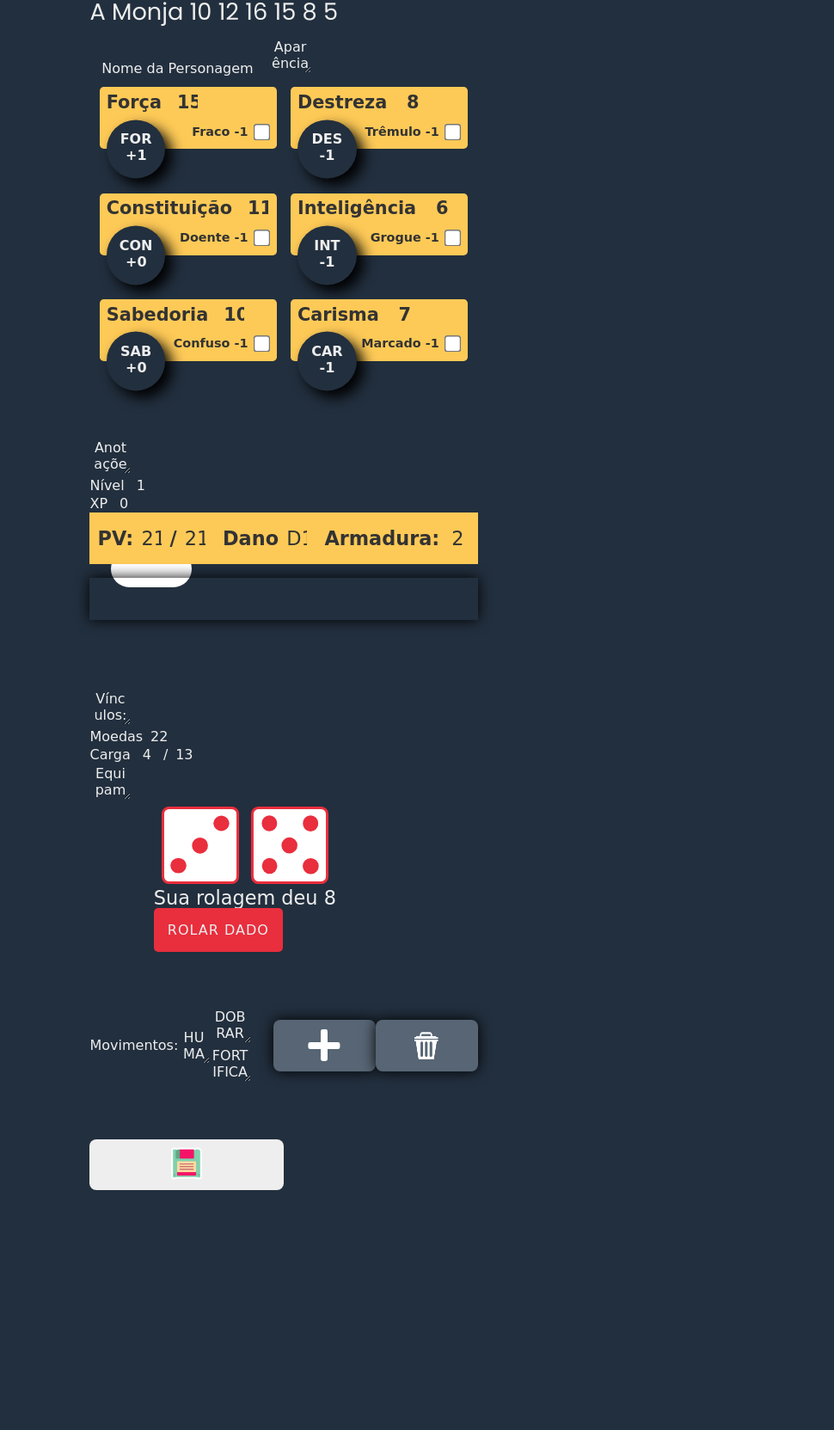
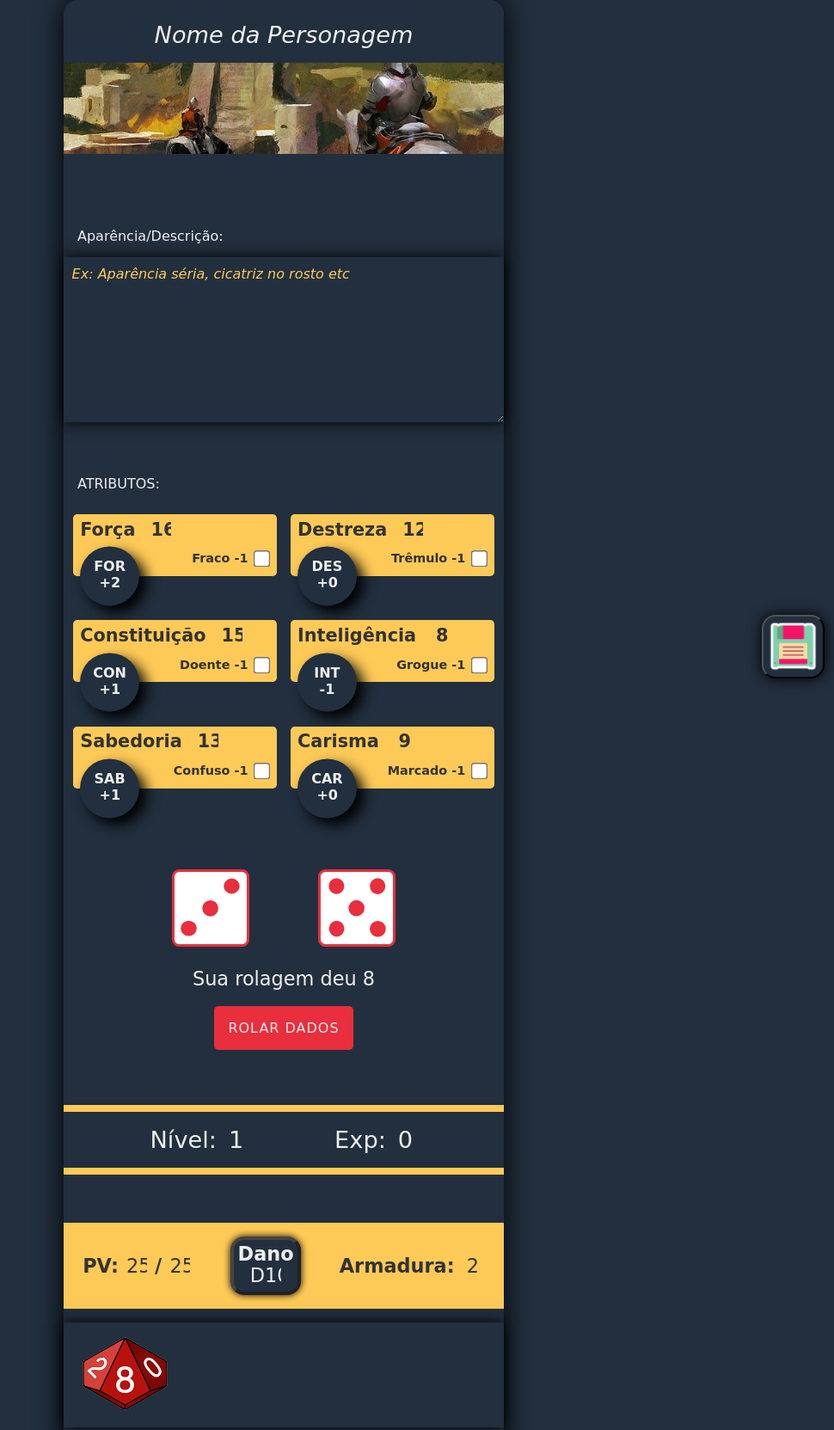
Before and after one commit to alexmoDev/rpg-de-mesa, a website: page html/monk.html in a window 1280 px wide. Shown: the top 1663 px of the page at 86% size, without its empty margins (310-1280 px from the left). Before the commit the page ends 1384 px from the top, so only its background shows below. Drawn offline with Linux system fonts and the light colour scheme; a web font is replaced by a local one.

Commit message:
Fill char info

```diff
--- a/html/monk.html
+++ b/html/monk.html
@@ -4,215 +4,232 @@
     <meta charset="UTF-8">
     <meta http-equiv="X-UA-Compatible" content="IE=edge">
     <meta name="viewport" content="width=device-width, initial-scale=1.0">
-    <title>A Monja</title>
+    <title>A Cavalaria</title>
+
+    <link rel="apple-touch-icon" sizes="180x180" href="../assets/favicon_io/apple-touch-icon.png">
+    <link rel="icon" type="image/png" sizes="32x32" href="../assets/favicon_io/favicon-32x32.png">
+    <link rel="icon" type="image/png" sizes="16x16" href="../assets/favicon_io/favicon-16x16.png">
+    <link rel="manifest" href="../assets/favicon_io/site.webmanifest">
 
     <link rel="stylesheet" href="../styles/import.css">
 </head>
 <body>
-    <form>
-        <h1 class="pg-title -larger">A Monja 10 12 16 15 8 5</h1>
-        <input id="name-inp" class="input-text" type="text" value="Nome da Personagem">
-        <textarea id="look-txt" class="input-text -border -dark -small">Aparência/Descrição:</textarea>
+    <div style="border-radius: var(--border-radius);">
+    <section class="main-header main-structure -gap -top">
+        <input class="input-text -title -italic" type="text" value="Nome da Personagem">
+        <img class="header" style="max-width: 100%; margin-bottom: 3.5rem;" src="../assets/img/heading-landscape.jpg" alt="Medieval Landscape">
+        <div class="char-depic">
+            <label class="main-label">Aparência/Descrição:</label>
+            <textarea class="input-text -textarea" placeholder="Ex: Aparência séria, cicatriz no rosto etc"></textarea>
+        </div>
+    </section>
 
+    <h1 class="main-label">ATRIBUTOS:</h1>
     <section class="atb-sec">
         <article class="atb-item">
             <div class="value">
                 <label>Força</label>
-                    <input id="forca-inp" class="input-text -thin" type="text" value="15">
+                <input oninput="calcMod(this.value, 0)" class="input-text -thin" type="text" value="16">
+            </div>
+
+            <div class="deb">
+                <label>Fraco -1</label>
+                <input onchange="redMod(this.checked, 0)" class="checkbox" type="checkbox">
             </div>
 
             <div class="ball">
-                    <label for="">FOR</label>
-                    <input id="for-inp" class="input-text -thin" value="+1" type="text">
-                </div>
-
-                <div class="deb">
-                <label for="">Fraco -1</label>
-                    <input id="fraco-inp" type="checkbox">
+                <label>FOR</label>
+                <input class="input-text -thin" value="+2" type="text">
             </div>
         </article>
 
         <article class="atb-item">
             <div class="value">
                 <label>Destreza</label>
-                    <input id="destreza-inp" class="input-text -thin" type="text" value="8">
+                <input oninput="calcMod(this.value, 1)" class="input-text -thin" type="text" value="12">
             </div>
 
             <div class="ball">
                 <label for="">DES</label>
-                    <input id="des-inp" class="input-text -thin" value="-1" type="text">
+                <input class="input-text -thin" value="+0" type="text">
             </div>
 
             <div class="deb">
-                <label for="">Trêmulo -1</label>
-                    <input id="tremulo-inp" type="checkbox">
+                <label>Trêmulo -1</label>
+                <input onchange="redMod(this.checked, 1)" class="checkbox" type="checkbox">
             </div>
         </article>
 
         <article class="atb-item">
             <div class="value">
                 <label>Constituição</label>
-                    <input id="const-inp" class="input-text -thin" type="text" value="11">
+                <input oninput="calcMod(this.value, 2)" class="input-text -thin" type="text" value="15">
             </div>
 
             <div class="ball">
-                    <label for="">CON</label>
-                    <input id="con-inp" class="input-text -thin" value="+0" type="text">
+                <label>CON</label>
+                <input class="input-text -thin" value="+1" type="text">
             </div>
 
             <div class="deb">
-                <label for="">Doente -1</label>
-                    <input id="doente-inp" type="checkbox">
+            <label>Doente -1</label>
+                <input onchange="redMod(this.checked, 2)" class="checkbox" type="checkbox">
             </div>
         </article>
 
         <article class="atb-item">
             <div class="value">
                 <label>Inteligência</label>
-                    <input id="inteli-inp" class="input-text -thin" type="text" value="6">
+                <input oninput="calcMod(this.value, 3)" class="input-text -thin" type="text" value="8">
             </div>
 
             <div class="ball">
-                    <label for="">INT</label>
-                    <input id="int-inp" class="input-text -thin" value="-1" type="text" >
+                <label>INT</label>
+                <input class="input-text -thin" value="-1" type="text" >
             </div>
 
             <div class="deb">
-                <label for="">Grogue -1</label>
-                    <input id="grogue-inp" type="checkbox">
+            <label>Grogue -1</label>
+                <input onchange="redMod(this.checked, 3)" class="checkbox" type="checkbox">
             </div>
         </article>
 
         <article class="atb-item">
             <div class="value">
                 <label>Sabedoria</label>
-                    <input id="sabedoria-inp" class="input-text -thin" type="text" value="10">
+                <input oninput="calcMod(this.value, 4)" class="input-text -thin" type="text" value="13">
             </div>
 
             <div class="ball">
-                    <label for="">SAB</label>
-                    <input id="sab-inp" class="input-text -thin" value="+0" type="text">
+                <label>SAB</label>
+                <input class="input-text -thin" value="+1" type="text">
             </div>
 
             <div class="deb">
-                <label for="">Confuso -1</label>
-                    <input id="confuso-inp" type="checkbox">
+            <label>Confuso -1</label>
+                <input onchange="redMod(this.checked, 4)" class="checkbox" type="checkbox">
             </div>
         </article>
 
         <article class="atb-item">
             <div class="value">
                 <label>Carisma</label>
-                    <input id="carisma-inp" class="input-text -thin" type="text" value="7">
+                <input oninput="calcMod(this.value, 5)" class="input-text -thin" type="text" value="9">
             </div>
 
             <div class="ball">
-                    <label for="">CAR</label>
-                    <input id="car-inp" class="input-text -thin" value="-1" type="text">
+                <label>CAR</label>
+                <input class="input-text -thin" value="+0" type="text">
             </div>
 
             <div class="deb">
-                <label for="">Marcado -1</label>
-                    <input id="marcado-inp" type="checkbox">
+            <label>Marcado -1</label>
+                <input onchange="redMod(this.checked, 5)" class="checkbox" type="checkbox">
             </div>
         </article>
     </section>
 
-        <textarea id="notes-txt" class="input-text -border -dark -small">Anotações:</textarea>
-
-        <section class="layout-standart">
-            <div class="level info-layout">
-                <label for="">Nível</label>
-                <input id="level-inp" type="text" value="1" class="input-text -thin">
-            </div>
-            <div class="second-layout">
-                <label for="">XP</label>
-                <input id="xp-inp" type="text" value="0" class="input-text -thin">
-            </div>
-        </section>
-
-        <section class="status-core">
-            <div>
-                <label for="">PV:</label>
-                <input id="pvAtual-inp" class="input-text -thin" type="text" value="21">
-                <span>/</span>
-                <input id="pvMax-inp" class="input-text -thin" type="text" value="21">
-            </div>
-
-            <div class="dano">
-                <label for="">Dano</label>
-                <input id="dano-inp" class="input-text -thin" type="text" value="D10">
-            </div>
-
-            <div>
-                <label for="">Armadura:</label>
-                <input id="armor-inp" class="input-text -thin" type="text" value="2">
-            </div>
-        </section>
-
-        <section class="die-damage">
-            <button><img id="falcon" alt=""></button>
-        </section>
-
-        <textarea id="vinculos-txt" class="input-text -border -dark -small">Vínculos:</textarea>
-
-        <section class="all-equip">
-            <div class="layout-standart">
-                <div class="info-layout">
-                    <label for="">Moedas</label>
-                    <input id="coin-inp" type="text" value="22" class="input-text -thin">
-                </div>
-                <div class="second-layout">
-                    <label for="">Carga</label>
-                    <input id="cargaAtual-inp" class="input-text -thin" type="text" value="4">
-                    <span>/</span>
-                    <input id="cargaMax-inp" class="input-text -thin" type="text" value="13">
-                </div>
-            </div>
-
-            <textarea id="equip-txt" class="input-text -border -dark -small">Equipamentos:
-armadura de placa (armadura: 2, peso: 3);
-espada (peso: 2, alcance: CaC, +2 penetrante, grotesca, poderosa);</textarea>
-        </section>
-
     <section class="main-die">
-            <div class="container">
         <div class="wrapper">
             <img  id="die-1">
             <img  id="die-2">
         </div>
         <p id="total"></p>
-                <button id="roll">ROLAR DADO</button>
+        <button id="roll">ROLAR DADOS</button>
+    </section>
+
+    <section class="info-display">
+        <article class="info">
+            <label>Nível:</label>
+            <input type="text" value="1" class="input-text -thin">
+        </article>
+        <article class="info">
+            <label>Exp:</label>
+            <input type="text" value="0" class="input-text -thin">
+        </article>
+    </section>
+
+    <section class="status-core">
+        <div class="pv">
+            <label>PV:</label>
+            <input class="input-text -thin" type="text" value="25">
+            <span>/</span>
+            <input class="input-text -thin" type="text" value="25">
+        </div>
+
+        <div class="dmg">
+            <label>Dano</label>
+            <input class="input-text -thin" type="text" value="D10">
+        </div>
+
+        <div class="armor">
+            <label>Armadura:</label>
+            <input class="input-text -thin" type="text" value="2">
         </div>
     </section>
 
-        <section class="char-moves">
-            <h2>Movimentos:</h2>
-            <textarea id="moves-txt" class="input-text -border -dark -small">HUMANO
-
-Uma vez por batalha, você pode rolar novamente um rolamento de dano (seu ou de outra pessoa).</textarea>
-            <div id="moves">
-                <textarea id="moves-txt" class="input-text -border -dark -small">DOBRAR BARRAS, SUSPENDER PORTAIS
-
-Quando usar força bruta para destruir um objeto inanimado, role+FOR. Com 10+, escolha 3. Com , 7-9 escolha 2:
-
-•Não demora muito
-•Nada de valor é danificado
-•Não provoca uma barulheira absurda
-•Você pode consertar o objeto sem muito esforço.</textarea>
-<textarea id="moves-txt" class="input-text -border -dark -small">FORTIFICADO
-
-Ignore o rótulo desengonçada em qualquer armadura que você vestir.</textarea>
-            </div>
-            <button id="new"></button>
-            <button id="delete"><img src="../assets/img/trash.png" alt=""></button>
+    <section class="die-damage">
+        <button><img id="dmgDie" src="../assets/img/8.png"></button>
     </section>
 
-        <button id="save" style="width: 50%; margin-top: 2rem; border-radius: 0.5rem; border: none;
-        background-color: #eee; padding: 0.5rem 0rem;"><img src="../assets/img/disquete.png" style="max-height: 2.5rem;"></button>
-    </form>
+    <div class="char-depic">
+        <label class="main-label">Anotações:</label>
+        <textarea class="input-text -textarea -big" placeholder="Ex: Encontramos uma estátua em uma sala vazia, o ferreiro nos deve um favor etc"></textarea>
+    </div>
+
+    <div class="char-depic">
+        <label class="main-label">Vínculos:</label>
+        <textarea class="input-text -textarea" placeholder="Ex: A cavaleira impediu que eu fosse atacado, agora a devo minha vida; o arqueiro aparenta ser uma pessoa ingênua, me encargo de alertar a ele sobre os perigos que nos espreitam etc"></textarea>
+    </div>
+
+    <section class="info-display -margin">
+        <article class="info">
+            <label>Moedas:</label>
+            <input type="text" value="22" class="input-text -small">
+        </article>
+        <article class="info">
+            <label>Carga:</label>
+            <input type="text" value="3" class="input-text -thin">
+            <span>/</span>
+            <input type="text" value="14" class="input-text -thin">
+        </article>
+    </section>
+
+    <div class="char-depic">
+        <label class="main-label">Equipamentos:</label>
+<textarea class="input-text -textarea -big" placeholder="Ex: tochas, cordas, flechas etc">Armadura de placa (armadura 2, peso 3);
+Espada (peso 2, distância: CaC, +2 penetrante, grotesca, poderosa);
+</textarea>
+    </div>
+
+    <h3 style="margin-top: 4rem;" class="main-label">MOVIMENTOS:</h3>
+<textarea class="input-text -textarea" placeholder="(^-^)">HUMANO
+Uma vez por batalha, você pode rolar novamente um rolamento de dano (seu ou de outra pessoa).
+</textarea>
+
+<textarea class="input-text -textarea -void" placeholder="(^-^)">DOBRAR BARRAS, SUSPENDER PORTAIS
+Quando usar força bruta para destruir um objeto inanimado, role+FOR. Com 10+, escolha 3. Com 7-9, escolha 2.
+•	 Não demora muito
+•	 Nada de valor é danificado
+•	 Não provoca uma barulheira absurda
+•	 Você pode consertar o objeto sem muito esforço.
+</textarea>
+
+<textarea class="input-text -textarea -void" placeholder="(^-^)">FORTIFICADO
+Ignore o rótulo 'desengonçada' em qualquer armadura que você vestir.
+</textarea>
+
+    <section class="new-moves main-structure -space" style="width: 100%;"></section>
+    <div class='char-moves'>
+        <button id="new"></button>
+        <button id="delete"><img src="../assets/img/trash.png" alt="Lata de lixo"></button>
+    </div>
+
+    <button class="save-btn"><img src="../assets/img/disquete.png" alt="Disquete"></button>
+    </div>
 
     <script src="../scripts/local-storage.js"></script>
+    <script src="../scripts/atb-item.js"></script>
     <script src="../scripts/main-die.js"></script>
     <script src="../scripts/die-damage.js"></script>
     <script src="../scripts/add-remove.js"></script>
--- a/styles/components/input-text.css
+++ b/styles/components/input-text.css
@@ -26,6 +26,7 @@
     box-sizing: border-box;
     color: var(--second-color);
     height: 12rem;
+    line-height: 1.3rem;
 }
 
 .input-text.-textarea::placeholder {
@@ -44,3 +45,7 @@
 .input-text.-big {
     height: 15rem;
 }
+
+.input-text.-void {
+    margin-top: 2.5rem;
+}
--- a/styles/components/main-structure.css
+++ b/styles/components/main-structure.css
@@ -18,3 +18,11 @@
 .main-structure.-space {
     padding: 0rem 0rem 2rem;
 }
+
+.main-structure.main-header {
+    padding-bottom: 1rem !important;
+}
+
+.main-structure.new-moves {
+    margin-top: 2.5rem;
+}
```
Also changed, not shown: html/knight.html (+35 -21 lines). Lines whose indentation alone changed are shown as unchanged.
